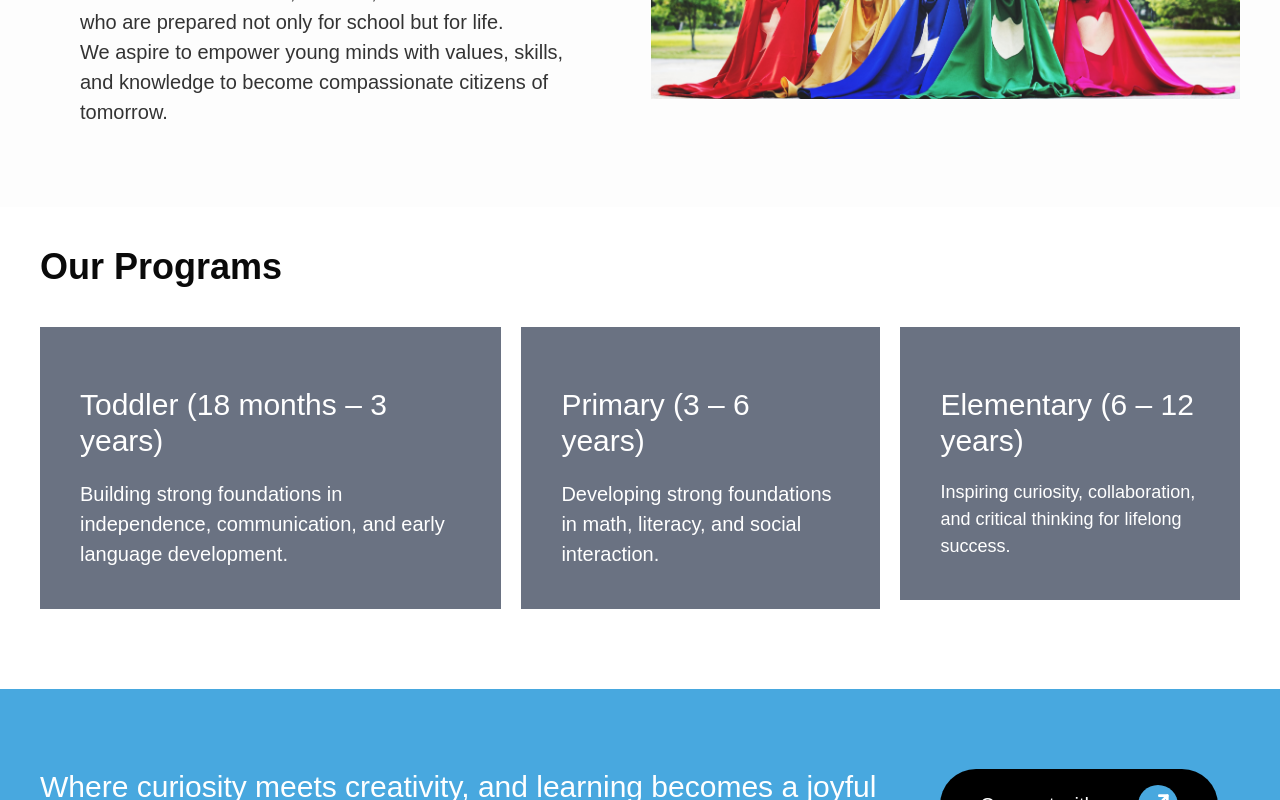
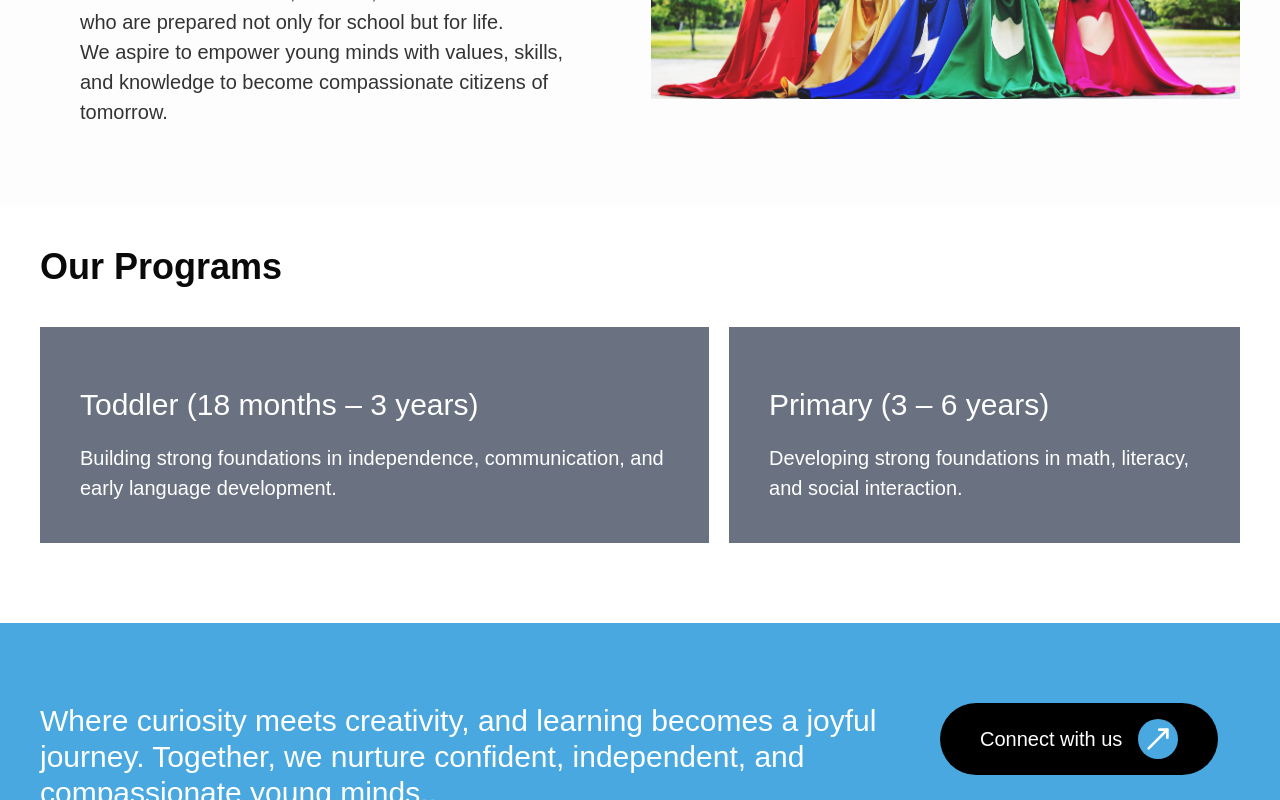
Before and after one commit to Arunkv52/carnival_kids, a React (Vite) app: page / in a window 1280 px wide. Shown: the part 3899-4699 px from the top of the page. Built offline with nearby package versions, Linux system fonts and the light colour scheme; a web font is replaced by a local one.

Commit message:
file add

```diff
--- a/src/pages/Home.jsx
+++ b/src/pages/Home.jsx
@@ -210,17 +210,7 @@ const Home = () => {
               </p>
             </div>
           </div>
-          <div className="bg-gray-500 p-10 max-w-fit md:m-0 m-1">
-            <div>
-              <h5 className="text-white text-3xl py-5">
-                Elementary (6 – 12 years)
-              </h5>
-              <p className="text-[18px] text-white">
-                Inspiring curiosity, collaboration, and critical thinking for
-                lifelong success.
-              </p>
-            </div>
-          </div>
+
         </div>
       </div>
 
```
